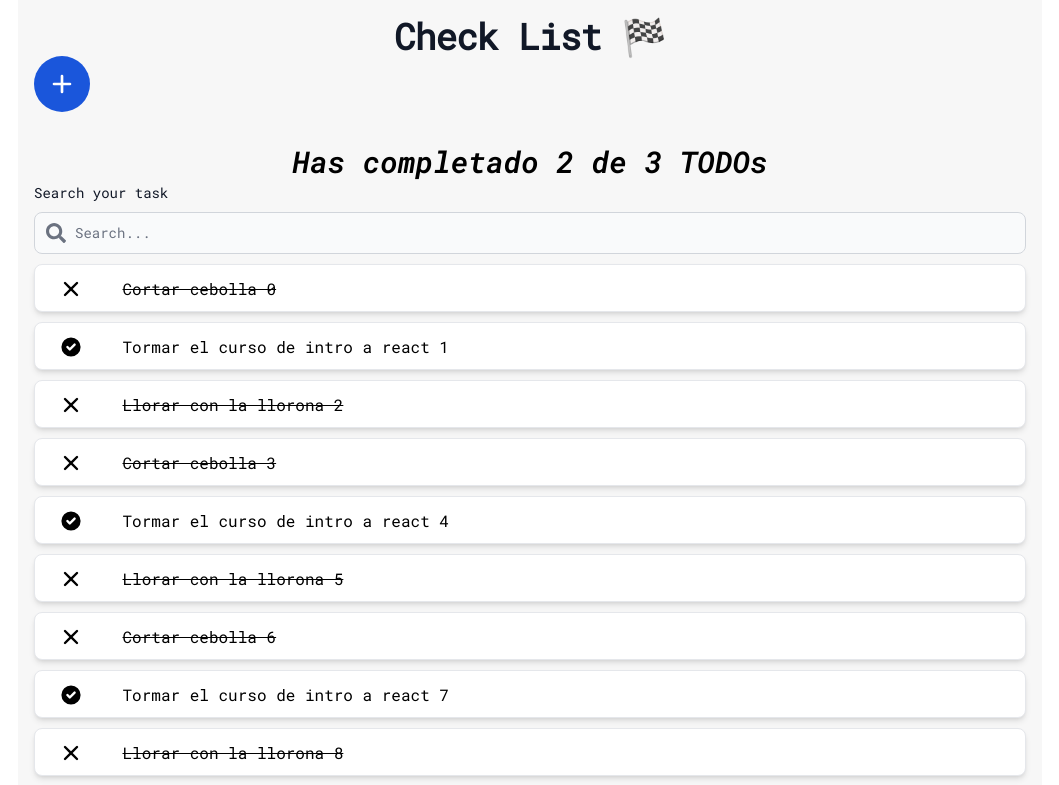
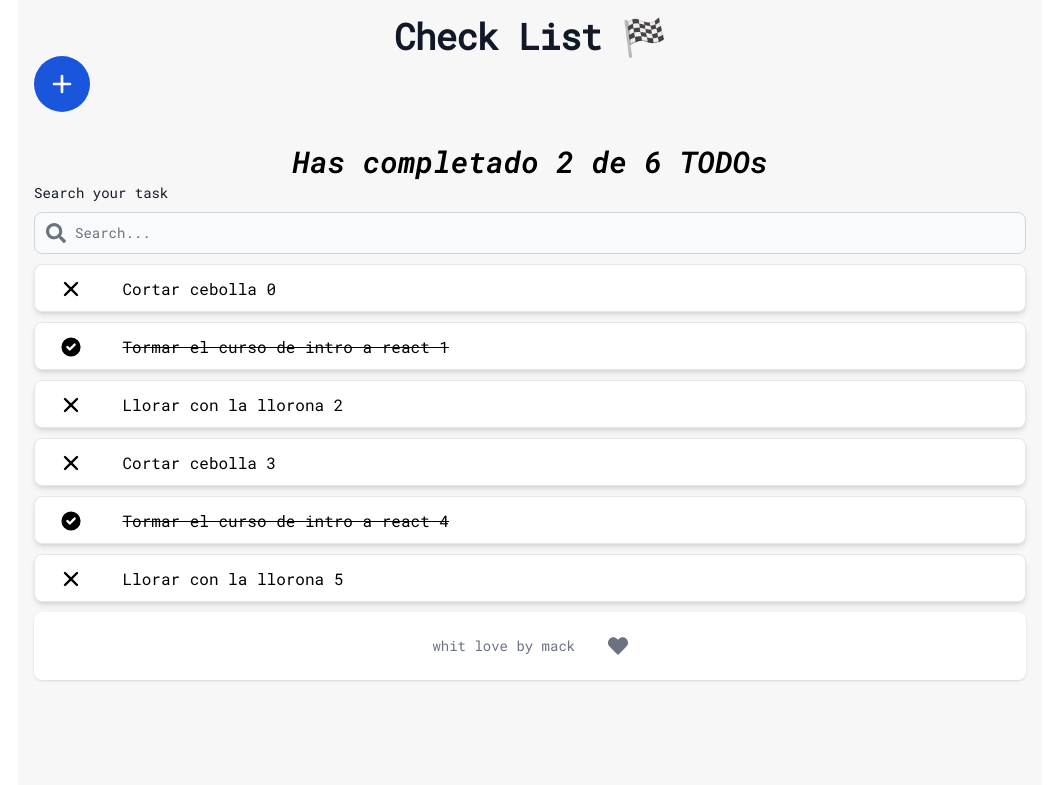
Before and after one commit to macknilan/todo-app-react, a React (Create React App) app: page / in a window 1280 px wide. Shown: the top 785 px of the page, without its empty margins (110-1169 px from the left). Built offline with nearby package versions, Linux system fonts and the light colour scheme.

Commit message:
:construction: marcar como completado una tarea

```diff
--- a/src/components/CreateTodoButtom.js
+++ b/src/components/CreateTodoButtom.js
@@ -3,6 +3,10 @@
 import { Fragment } from 'react';
 
 function CreateTodoButtom() {
+  const onClickButton = (msg) => {
+    alert(msg);
+  };
+
   return (
     <Fragment>
       <div data-dial-init className='fixed flex top-14 group'>
@@ -13,6 +17,7 @@ function CreateTodoButtom() {
           aria-controls='speed-dial-menu'
           aria-expanded='false'
           className='flex items-center justify-center text-white bg-blue-700 rounded-full w-14 h-14 hover:bg-blue-800 dark:bg-blue-600 dark:hover:bg-blue-700 focus:ring-4 focus:ring-blue-300 focus:outline-none dark:focus:ring-blue-800'
+          onClick={() => onClickButton('se abre modal')}
         >
           <svg
             aria-hidden='true'
--- a/src/components/MyMain.js
+++ b/src/components/MyMain.js
@@ -1,34 +1,61 @@
 // import React from 'react'
 
-import { Fragment } from 'react';
+import { Fragment, useState } from 'react';
 import { TodoCounter } from './TodoCounter';
 import { TodoItem } from './TodoItem';
 import { TodoList } from './TodoList';
 import { TodoSearch } from './TodoSearch';
 
-const todos = [
-  { text: 'Cortar cebolla 0', completed: false },
-  { text: 'Tormar el curso de intro a react 1', completed: true },
-  { text: 'Llorar con la llorona 2', completed: false },
-  { text: 'Cortar cebolla 3', completed: false },
-  { text: 'Tormar el curso de intro a react 4', completed: true },
-  { text: 'Llorar con la llorona 5', completed: false },
-  { text: 'Cortar cebolla 6', completed: false },
-  { text: 'Tormar el curso de intro a react 7', completed: true },
-  { text: 'Llorar con la llorona 8', completed: false },
-  { text: 'Cortar cebolla 9', completed: false },
-  { text: 'Tormar el curso de intro a react 10', completed: true },
-  { text: 'Llorar con la llorona 11', completed: false },
+const defaultTodos = [
+  { key: 1, text: 'Cortar cebolla 0', completed: false },
+  { key: 2, text: 'Tormar el curso de intro a react 1', completed: true },
+  { key: 3, text: 'Llorar con la llorona 2', completed: false },
+  { key: 4, text: 'Cortar cebolla 3', completed: false },
+  { key: 5, text: 'Tormar el curso de intro a react 4', completed: true },
+  { key: 6, text: 'Llorar con la llorona 5', completed: false },
 ];
 
 function MyMain() {
+  //   const [todos, setTodos] = useState(defaultTodos);
+  const [todos, setTodos] = useState(defaultTodos);
+  const [searchValue, setSearchValue] = useState('');
+
+  // Buscar todos y los completados todos
+  const completedTodos = todos.filter((todos) => todos.completed).length;
+  const totalTodos = defaultTodos.length;
+
+  // Hacer el filtrado mientras se escribe en el input
+  let searchedTodos = [];
+  if (!searchValue.length >= 1) {
+    searchedTodos = todos;
+  } else {
+    searchedTodos = todos.filter((todo) => {
+      const todoText = todo.text.toLowerCase();
+      const searchText = searchValue.toLowerCase();
+      return todoText.includes(searchText);
+    });
+  }
+
+  // marcar todo como completado
+  const completeTodos = (text) => {
+    const todoIndex = todos.findIndex((todo) => todo.text === text);
+    const newTodos = [...todos];
+    newTodos[todoIndex].completed = true;
+    setTodos(newTodos);
+  };
+
   return (
     <Fragment>
-      <TodoCounter />
-      <TodoSearch />
+      <TodoCounter completedTodos={completedTodos} totalTodos={totalTodos} />
+      <TodoSearch searchValue={searchValue} setSearchValue={setSearchValue} />
       <TodoList>
-        {todos.map((todo) => (
-          <TodoItem key={todo.key} text={todo.text} completed={todo.completed} />
+        {searchedTodos.map((todo) => (
+          <TodoItem
+            key={todo.key}
+            text={todo.text}
+            completed={todo.completed}
+            onComplete={() => completeTodos(todo.text)}
+          />
         ))}
       </TodoList>
     </Fragment>
--- a/src/components/TodoCounter.js
+++ b/src/components/TodoCounter.js
@@ -1,9 +1,16 @@
-// import React from 'react'
+import { PropTypes } from 'prop-types';
 
-function TodoCounter() {
+function TodoCounter({ totalTodos, completedTodos }) {
   return (
-    <h2 className='text-3xl text-center font-RobotoMonoSemiBoldItalic dark:text-white'>Has completado 2 de 3 TODOs</h2>
+    <h2 className='text-3xl text-center font-RobotoMonoSemiBoldItalic dark:text-white'>
+      Has completado {completedTodos} de {totalTodos} TODOs
+    </h2>
   );
 }
 
+TodoCounter.propTypes = {
+  totalTodos: PropTypes.number,
+  completedTodos: PropTypes.number,
+};
+
 export { TodoCounter };
--- a/src/components/TodoItem.js
+++ b/src/components/TodoItem.js
@@ -3,12 +3,21 @@ import { PropTypes } from 'prop-types';
 import { Card, Button } from 'flowbite-react';
 import { FaTrashAlt } from 'react-icons/fa';
 function TodoItem(props) {
+  //   const onComplete = () => {
+  //     alert('ya completaste todo ' + props.text);
+  //   };
+
+  const onDelete = () => {
+    alert('ya borraste todo ' + props.text);
+  };
+
   return (
     <ul>
       <Card className='my-2.5 h-12'>
         <li className='flex items-center justify-between space-x-4'>
           <div>
             {props.completed ? (
+              <span>
                 <svg className='w-6 h-6' fill='currentColor' viewBox='0 0 20 20' xmlns='http://www.w3.org/2000/svg'>
                   <path
                     fillRule='evenodd'
@@ -16,7 +25,9 @@ function TodoItem(props) {
                     clipRule='evenodd'
                   />
                 </svg>
+              </span>
             ) : (
+              <span onClick={props.onComplete}>
                 <svg className='w-6 h-6' fill='currentColor' viewBox='0 0 20 20' xmlns='http://www.w3.org/2000/svg'>
                   <path
                     fillRule='evenodd'
@@ -24,22 +35,23 @@ function TodoItem(props) {
                     clipRule='evenodd'
                   />
                 </svg>
+              </span>
             )}
           </div>
           {props.completed ? (
+            <div className='w-10/12'>
+              <div className='line-through text-base max-[425px]:text-sm max-[425px]:text-[11px] max-[425px]:font-RobotoMonoSemiBold'>
+                {props.text}
+              </div>
+            </div>
+          ) : (
             <div className='w-10/12'>
               <div className='text-base max-[425px]:text-sm max-[425px]:text-[11px] max-[425px]:font-RobotoMonoSemiBold'>
                 {props.text}
               </div>
             </div>
-          ) : (
-            <div className='w-10/12'>
-              <div className='line-through text-base max-[425px]:text-sm max-[425px]:text-[11px] max-[425px]:font-RobotoMonoSemiBold'>
-                {props.text}
-              </div>
-            </div>
           )}
-          <div>
+          <div onClick={onDelete}>
             <Button>
               <FaTrashAlt className='w-4 h-4' />
             </Button>
@@ -53,6 +65,7 @@ function TodoItem(props) {
 TodoItem.propTypes = {
   text: PropTypes.string,
   completed: PropTypes.bool,
+  onComplete: PropTypes.func,
 };
 
 export { TodoItem };
--- a/src/components/TodoList.js
+++ b/src/components/TodoList.js
@@ -10,7 +10,7 @@ function TodoList(props) {
 }
 
 TodoList.propTypes = {
-  children: PropTypes.string,
+  children: PropTypes.array,
 };
 
 export { TodoList };
--- a/src/components/TodoSearch.js
+++ b/src/components/TodoSearch.js
@@ -1,16 +1,35 @@
-// import React from 'react'
+import { PropTypes } from 'prop-types';
 import { Label, TextInput } from 'flowbite-react';
 import { FaSearch } from 'react-icons/fa';
 
-function TodoSearch() {
+function TodoSearch({ searchValue, setSearchValue }) {
+  const onSearchValueChange = (e) => {
+    console.log(e.target.value);
+    setSearchValue(e.target.value);
+  };
+
   return (
     <div>
       <div className='block mb-2'>
         <Label htmlFor='todosSearch' value='Search your task' />
       </div>
-      <TextInput id='todosSearch' type='email' placeholder='Search...' required={true} icon={FaSearch} />
+      <TextInput
+        id='todosSearch'
+        type='text'
+        maxLength='30'
+        placeholder='Search...'
+        required={true}
+        icon={FaSearch}
+        onChange={onSearchValueChange}
+        value={searchValue}
+      />
     </div>
   );
 }
 
+TodoSearch.propTypes = {
+  searchValue: PropTypes.string,
+  setSearchValue: PropTypes.func,
+};
+
 export { TodoSearch };
```
Lines whose indentation alone changed are shown as unchanged.
